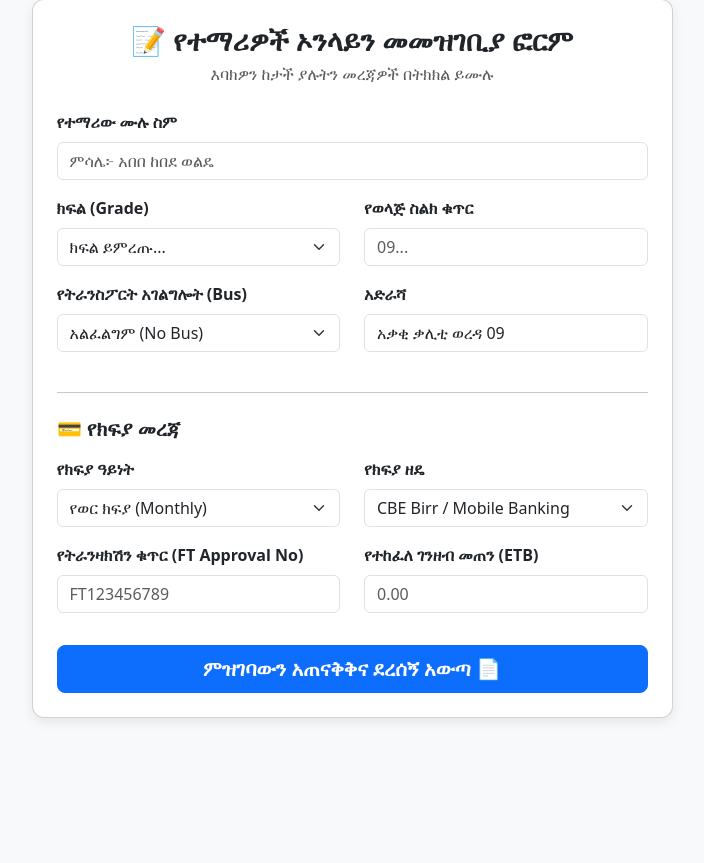
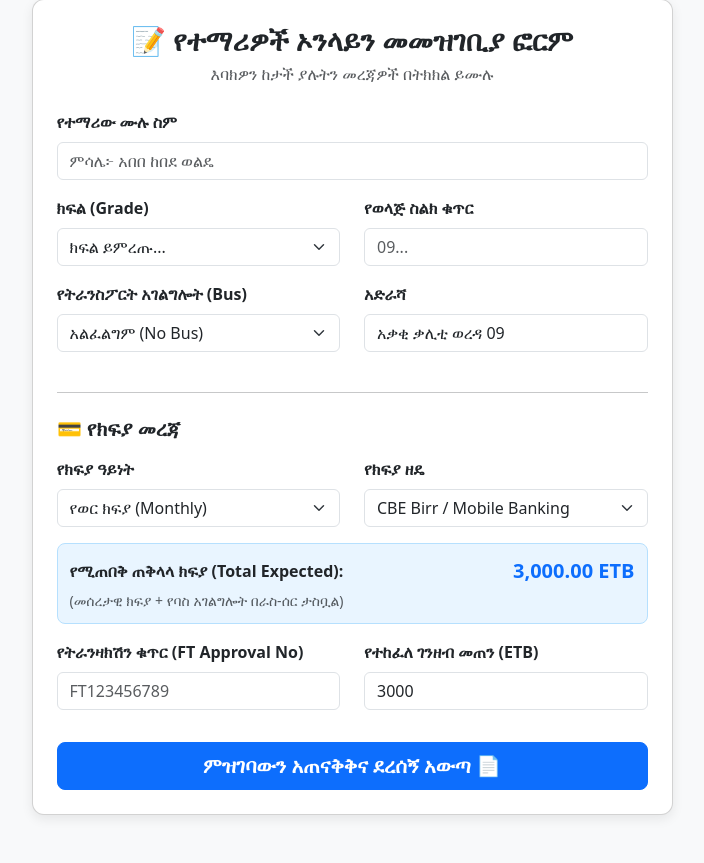
Before and after one commit to kiyya1/Kiyya-students-manager, a Flask app: page / in a window 1280 px wide. Shown: the part 87-950 px from the top of the page, without its empty margins (288-992 px from the left). Before the commit the page ends 807 px from the top, so only its background shows below. Run offline with Flask 3, Linux system fonts and the light colour scheme.

Commit message:
Update register.html

```diff
--- a/templates/register.html
+++ b/templates/register.html
@@ -46,6 +46,16 @@
             font-size: 1.2rem;
             border: none;
             background: transparent;
+        }
+        .calculated-box {
+            background-color: #e9f5ff;
+            border: 1px solid #b6e0fe;
+            border-radius: 8px;
+            padding: 12px;
+        }
+        body.dark-mode .calculated-box {
+            background-color: #1a2733;
+            border-color: #2b4c6f;
         }
     </style>
 </head>
@@ -113,7 +123,7 @@
                         <div class="row">
                             <div class="col-md-6 mb-3">
                                 <label class="form-label fw-bold">የትራንስፖርት አገልግሎት (Bus)</label>
-                                <select name="bus_service" class="form-select">
+                                <select id="busSelect" name="bus_service" class="form-select" onchange="calculateTotalFee()">
                                     <option value="አልፈልግም (No Bus)">አልፈልግም (No Bus)</option>
                                     <option value="እፈልጋለሁ (Bus Needed)">እፈልጋለሁ (Bus Needed)</option>
                                 </select>
@@ -130,7 +140,7 @@
                         <div class="row">
                             <div class="col-md-6 mb-3">
                                 <label class="form-label fw-bold">የክፍያ ዓይነት</label>
-                                <select name="payment_type" class="form-select" required>
+                                <select id="paymentTypeSelect" name="payment_type" class="form-select" onchange="calculateTotalFee()" required>
                                     <option value="Monthly Fee">የወር ክፍያ (Monthly)</option>
                                     <option value="Term Fee">የታርም ክፍያ (Term)</option>
                                 </select>
@@ -146,6 +156,17 @@
                             </div>
                         </div>
 
+                        <!-- Dynamic Real-Time Fee Calculation Box -->
+                        <div class="calculated-box mb-3">
+                            <div class="d-flex justify-content-between align-items-center">
+                                <span class="fw-bold">የሚጠበቅ ጠቅላላ ክፍያ (Total Expected):</span>
+                                <span id="displayTotalFee" class="fs-5 fw-bold text-primary">0.00 ETB</span>
+                            </div>
+                            <small class="text-muted d-block mt-1">
+                                (መሰረታዊ ክፍያ + የባስ አገልግሎት በራስ-ሰር ታስቧል)
+                            </small>
+                        </div>
+
                         <div class="row">
                             <div class="col-md-6 mb-3">
                                 <label class="form-label fw-bold">የትራንዛክሽን ቁጥር (FT Approval No)</label>
@@ -153,7 +174,7 @@
                             </div>
                             <div class="col-md-6 mb-3">
                                 <label class="form-label fw-bold">የተከፈለ ገንዘብ መጠን (ETB)</label>
-                                <input type="number" step="0.01" name="amount_paid" class="form-control" placeholder="0.00" required>
+                                <input type="number" step="0.01" id="amountPaidInput" name="amount_paid" class="form-control" placeholder="0.00" required>
                             </div>
                         </div>
 
@@ -167,15 +188,34 @@
 
     <script src="https://cdn.jsdelivr.net/npm/bootstrap@5.3.0/dist/js/bootstrap.bundle.min.js"></script>
     <script>
+        // Admin Configured Fees from Flask
+        const MONTHLY_FEE = {{ settings.monthly_fee if (settings and settings.monthly_fee) else 3000.0 }};
+        const TERM_FEE = {{ settings.term_fee if (settings and settings.term_fee) else 8000.0 }};
+        const BUS_FEE = {{ settings.bus_fee if (settings and settings.bus_fee) else 1500.0 }};
+
+        function calculateTotalFee() {
+            const paymentType = document.getElementById('paymentTypeSelect').value;
+            const busOption = document.getElementById('busSelect').value;
+
+            let total = (paymentType === 'Term Fee') ? TERM_FEE : MONTHLY_FEE;
+
+            if (busOption.includes('Bus Needed') || busOption.includes('እፈልጋለሁ')) {
+                total += BUS_FEE;
+            }
+
+            document.getElementById('displayTotalFee').textContent = total.toLocaleString('en-US', { minimumFractionDigits: 2 }) + ' ETB';
+            document.getElementById('amountPaidInput').value = total;
+        }
+
+        // Initialize calculation on page load
+        document.addEventListener('DOMContentLoaded', calculateTotalFee);
+
+        // Dark mode script
         const themeToggleBtn = document.getElementById('themeToggle');
-
-        // 1. የቀደመውን Dark Mode ምርጫ ከ localStorage ማንበብ
         if (localStorage.getItem('theme') === 'dark') {
             document.body.classList.add('dark-mode');
             if (themeToggleBtn) themeToggleBtn.textContent = '☀️';
         }
-
-        // 2. ቁልፉ ሲጫን ሞዱን መቀየር
         if (themeToggleBtn) {
             themeToggleBtn.addEventListener('click', () => {
                 document.body.classList.toggle('dark-mode');
```
